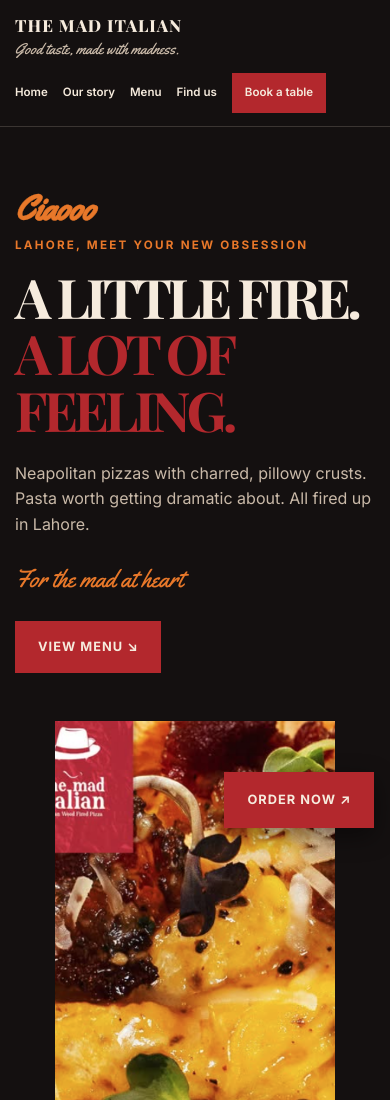
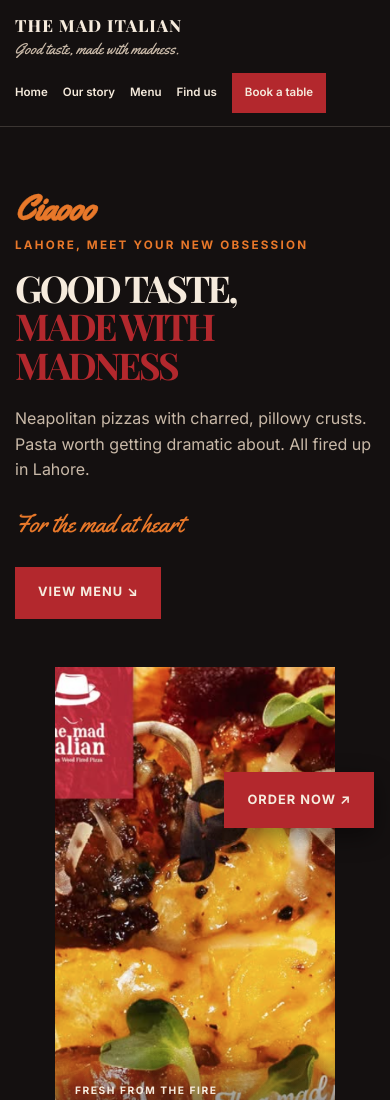
Before and after one commit to michellealimalik/lab17-27110096, a plain HTML site: page index.html in a window 390 px wide. Shown: the top 1100 px of the page. Drawn offline with nearby package versions, Linux system fonts and the light colour scheme.

Commit message:
Update hero heading

```diff
--- a/index.html
+++ b/index.html
@@ -159,7 +159,7 @@
 
     .hero h1 {
       margin: 0 0 22px;
-      font-size: clamp(3rem, 7vw, 6.7rem);
+      font-size: clamp(2.7rem, 5.7vw, 5rem);
       letter-spacing: -.07em;
     }
 
@@ -188,10 +188,15 @@
       letter-spacing: .08em;
       text-decoration: none;
       text-transform: uppercase;
-      transition: background .2s ease, border-color .2s ease, transform .2s ease;
+      transition: background .2s ease, border-color .2s ease, transform .2s ease, box-shadow .2s ease;
     }
 
     .button:hover { transform: translateY(-2px); background: #951f24; border-color: #951f24; }
+
+    .hero .button:hover {
+      border-color: var(--orange);
+      box-shadow: 0 0 24px 4px rgba(232, 120, 42, .65);
+    }
 
     .mobile-order { display: none; }
 
@@ -529,7 +534,7 @@
         box-shadow: 0 8px 24px rgba(0, 0, 0, .45);
       }
       .hero { min-height: auto; grid-template-columns: 1fr; gap: 32px; padding-block: 64px 72px; }
-      .hero h1 { font-size: clamp(3.2rem, 14vw, 5.2rem); }
+      .hero h1 { font-size: clamp(2rem, 9.5vw, 3.8rem); }
       .hero-photo { height: min(125vw, 500px); min-height: 340px; }
       .menu-section { padding-block: 72px 80px; }
       .menu-heading { align-items: start; flex-direction: column; gap: 12px; margin-bottom: 28px; }
@@ -587,7 +592,7 @@
       <div class="hero-copy">
         <p class="hero-greeting">Ciaooo</p>
         <p class="eyebrow">Lahore, meet your new obsession</p>
-        <h1 id="hero-title">A little fire.<span>A lot of feeling.</span></h1>
+        <h1 id="hero-title">GOOD TASTE,<span>MADE WITH MADNESS</span></h1>
         <p>Neapolitan pizzas with charred, pillowy crusts. Pasta worth getting dramatic about. All fired up in Lahore.</p>
         <p class="script">For the mad at heart</p>
         <a class="button" href="#menu">View Menu <span aria-hidden="true">&nbsp;↘</span></a>
```
